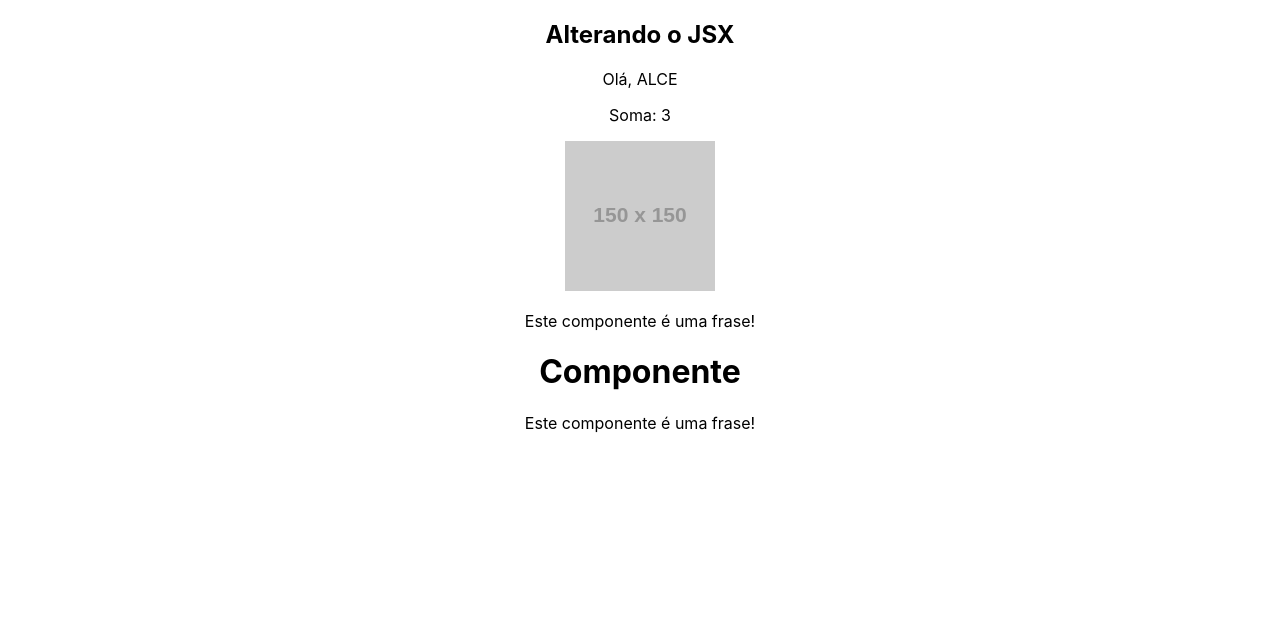
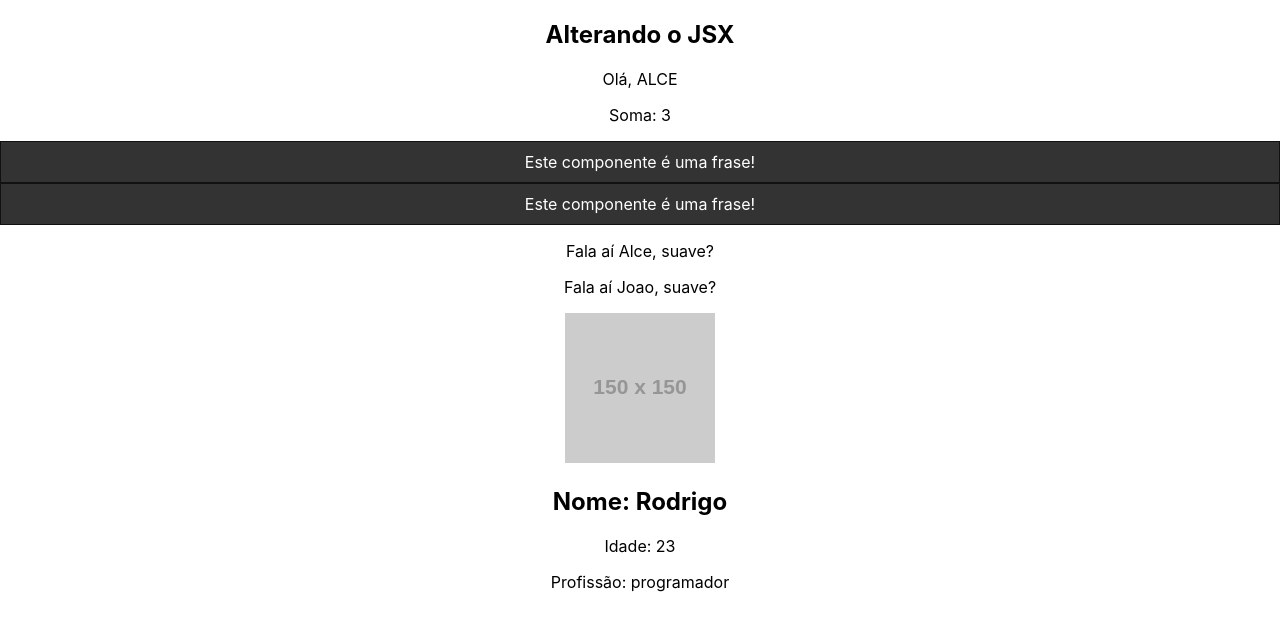
Before and after one commit to AlcindoNeto/react, a React (Create React App) app in the folder ARQUIVOS/meu-projeto/: page / in a window 1280 px wide. Shown: the top 630 px of the page. Built offline with nearby package versions, Linux system fonts and the light colour scheme.

Commit message:
Mais componentes e css

```diff
--- a/ARQUIVOS/meu-projeto/src/App.jsx
+++ b/ARQUIVOS/meu-projeto/src/App.jsx
@@ -1,25 +1,35 @@
 import logo from './logo.svg';
 import './App.css';
-import HelloWorld from './components/HelloWorld';
+import SayMyName from './components/SayMyName';
+import Pessoa from './components/Pessoa';
 import Frase from './components/Frase'
 
 function App() {
   const name = 'Alce'
   const newName = name.toLocaleUpperCase()
+  const nome = 'Joao'
 
   function sum(a, b){
     return a + b;
   }
 
-  const url = 'https://via.placeholder.com/150'
+
 
   return (
     <div className="App">
       <h2>Alterando o JSX</h2>
       <p>Olá, {newName}</p>
       <p>Soma: {sum(1, 2)}</p>
-      <img src={url} alt="Minha imagem"/>
-      <HelloWorld/>
+      <Frase/>
+      <Frase/>
+      <SayMyName nome="Alce"/>
+      <SayMyName nome={nome}/>
+      <Pessoa
+      nome="Rodrigo"
+      idade="23"
+      profissao="programador"
+      foto='https://via.placeholder.com/150'
+      />
     </div>
   );
 }
--- a/ARQUIVOS/meu-projeto/src/components/Frase.jsx
+++ b/ARQUIVOS/meu-projeto/src/components/Frase.jsx
@@ -1,7 +1,9 @@
+import styles from './Frase.module.css'
+
 function frase(){
     return(
-        <div>
-            <p>Este componente é uma frase!</p>
+        <div className={styles.fraseContainer}>
+            <p className={styles.fraseContent}>Este componente é uma frase!</p>
         </div>
     )
 }
--- /dev/null
+++ b/ARQUIVOS/meu-projeto/src/components/Frase.module.css
@@ -0,0 +1,11 @@
+.fraseContainer{
+    background-color: #333;
+    border: 1px solid #111;
+}
+
+.fraseContent{
+    color: #fff;
+    background-color: #333;
+    margin: 0;
+    padding: 10px;
+}
--- /dev/null
+++ b/ARQUIVOS/meu-projeto/src/components/Pessoa.jsx
@@ -0,0 +1,10 @@
+function Pessoa({nome, idade, profissao, foto}){
+    return <div>
+        <img src={foto} alt={nome} />
+        <h2>Nome: {nome}</h2>
+        <p>Idade: {idade}</p>
+        <p>Profissão: {profissao}</p>
+    </div>
+}
+
+export default Pessoa
--- /dev/null
+++ b/ARQUIVOS/meu-projeto/src/components/SayMyName.jsx
@@ -0,0 +1,9 @@
+function SayMyName(props){
+    return(
+        <div>
+            <p>Fala aí {props.nome}, suave?</p>
+        </div>
+    )
+}
+
+export default SayMyName
```
